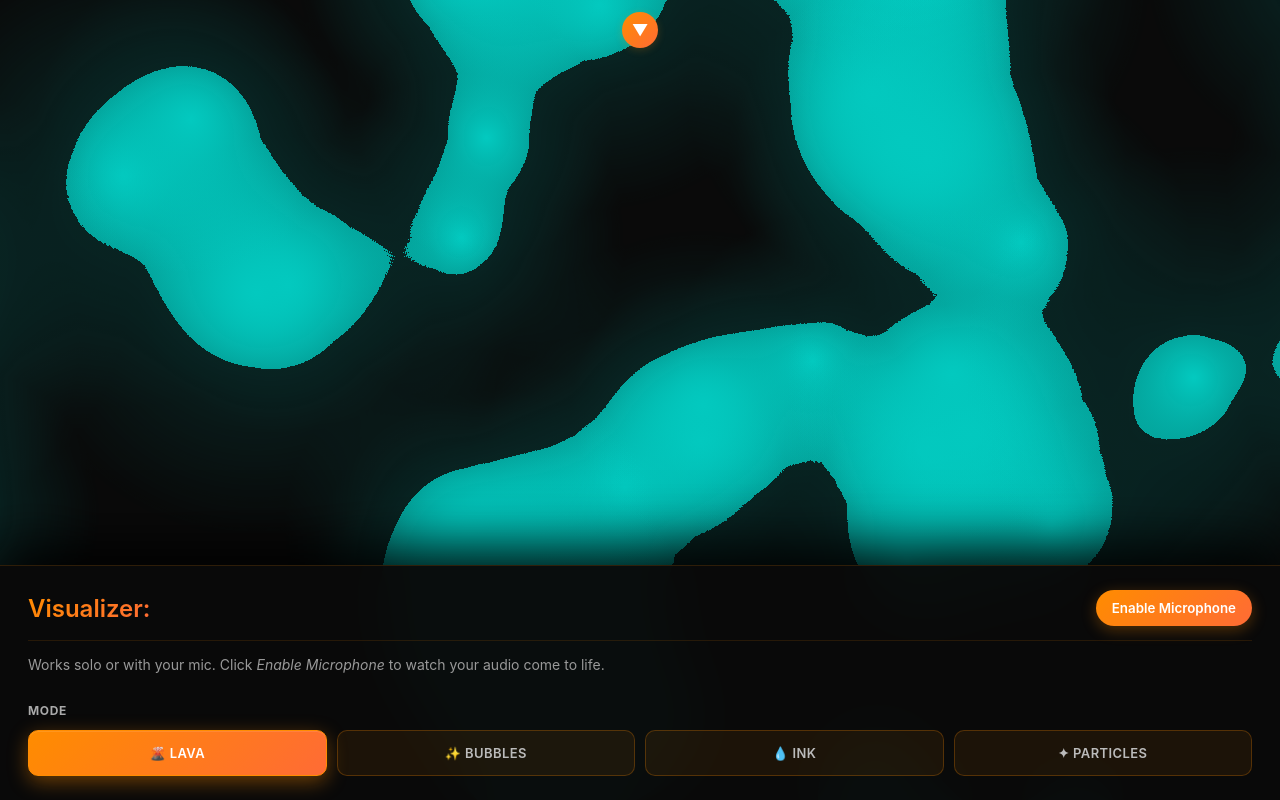
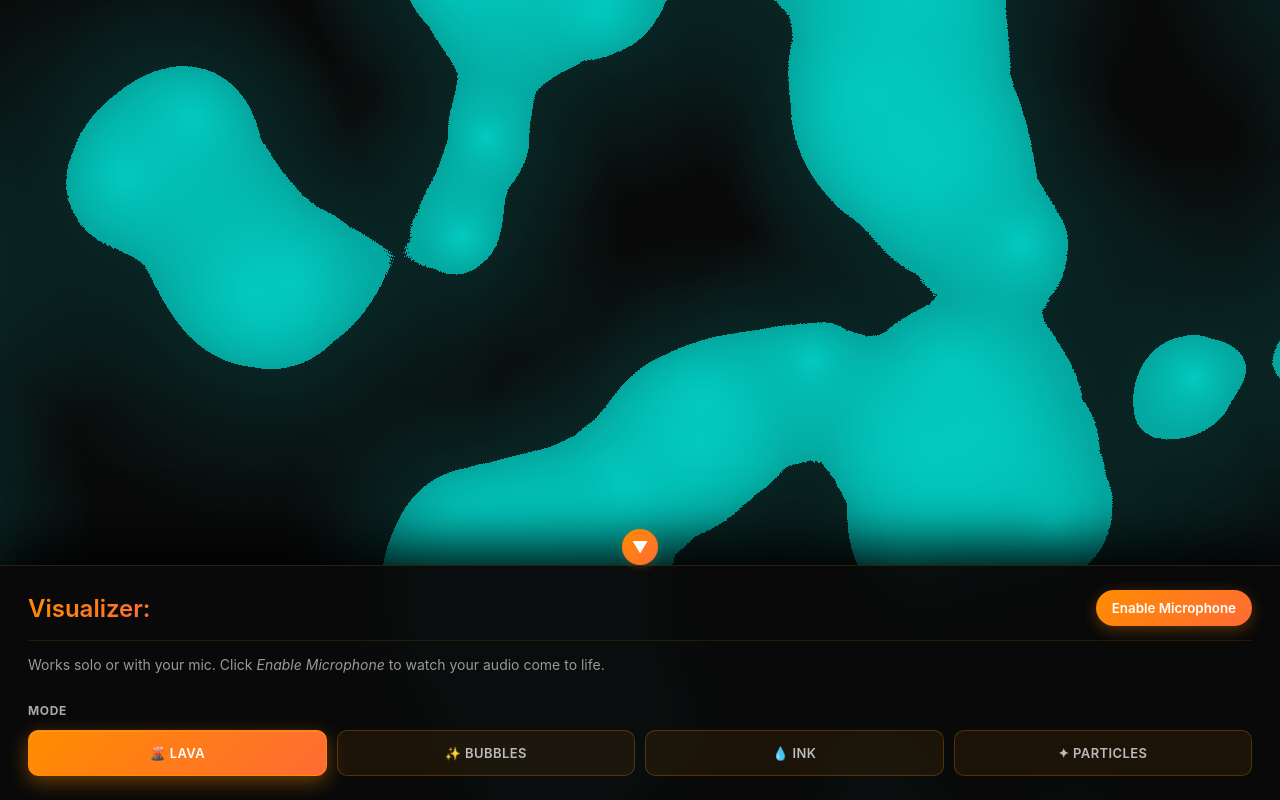
Before and after one commit to MachineMobLabs/lava-lamp-visualizer, a React (Vite) app: page / in a window 1280 px wide. Built offline with nearby package versions, Linux system fonts and the light colour scheme; the HTML template or start-up script is replaced by a standard one.

Commit message:
Fine-tune toggle button position (bottom: 235px)

```diff
--- a/src/App.css
+++ b/src/App.css
@@ -19,8 +19,8 @@
 }
 
 .toggle-controls {
-  position: absolute;
-  top: 12px;
+  position: fixed;
+  bottom: 235px;
   left: 50%;
   transform: translateX(-50%);
   width: 36px;
```
